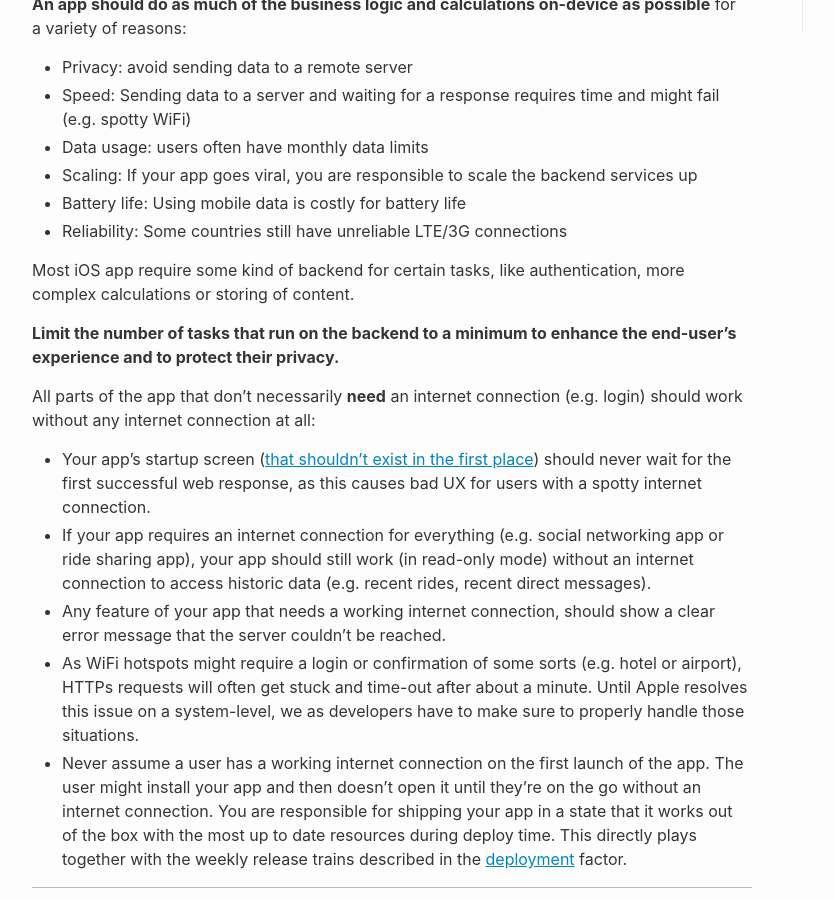
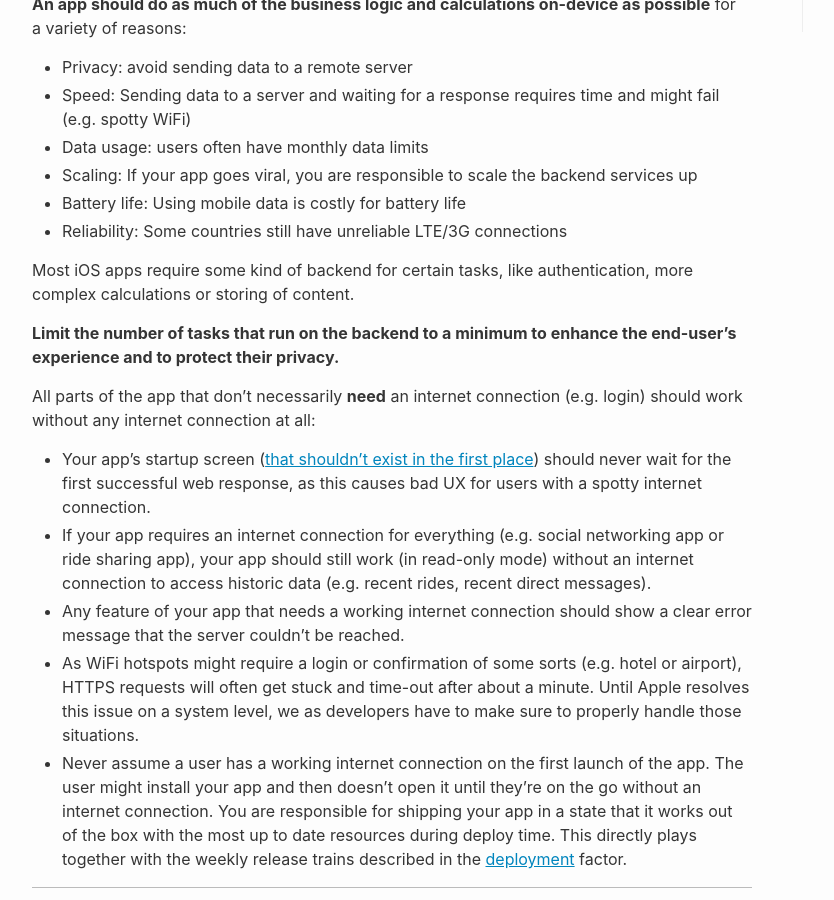
Before and after one commit to ios-factor/ios-factor.com, a Jekyll site: the page built from factors/prefer-local-over-remote.md, in a window 1280 px wide and 900 px high, scrolled down 623 px. Shown: the whole window, without its empty margins (68-902 px from the left). Built offline with Jekyll 4.4.1, drawn with Linux system fonts in a browser that asks for light colours.

Commit message:
Fix some typos on local over remote

```diff
--- a/factors/prefer-local-over-remote.md
+++ b/factors/prefer-local-over-remote.md
@@ -15,7 +15,7 @@ In the recent years, some development teams started using approaches that requir
 - Battery life: Using mobile data is costly for battery life
 - Reliability: Some countries still have unreliable LTE/3G connections
 
-Most iOS app require some kind of backend for certain tasks, like authentication, more complex calculations or storing of content.
+Most iOS apps require some kind of backend for certain tasks, like authentication, more complex calculations or storing of content.
 
 **Limit the number of tasks that run on the backend to a minimum to enhance the end-user's experience and to protect their privacy.**
 
@@ -23,6 +23,6 @@ All parts of the app that don't necessarily **need** an internet connection (e.g
 
 - Your app's startup screen ([that shouldn't exist in the first place](https://developer.apple.com/ios/human-interface-guidelines/icons-and-images/launch-screen/)) should never wait for the first successful web response, as this causes bad UX for users with a spotty internet connection.
 - If your app requires an internet connection for everything (e.g. social networking app or ride sharing app), your app should still work (in read-only mode) without an internet connection to access historic data (e.g. recent rides, recent direct messages).
-- Any feature of your app that needs a working internet connection, should show a clear error message that the server couldn't be reached.
-- As WiFi hotspots might require a login or confirmation of some sorts (e.g. hotel or airport), HTTPs requests will often get stuck and time-out after about a minute. Until Apple resolves this issue on a system-level, we as developers have to make sure to properly handle those situations.
+- Any feature of your app that needs a working internet connection should show a clear error message that the server couldn't be reached.
+- As WiFi hotspots might require a login or confirmation of some sorts (e.g. hotel or airport), HTTPS requests will often get stuck and time-out after about a minute. Until Apple resolves this issue on a system level, we as developers have to make sure to properly handle those situations.
 - Never assume a user has a working internet connection on the first launch of the app. The user might install your app and then doesn't open it until they're on the go without an internet connection. You are responsible for shipping your app in a state that it works out of the box with the most up to date resources during deploy time. This directly plays together with the weekly release trains described in the [deployment](/deployment) factor.
```
